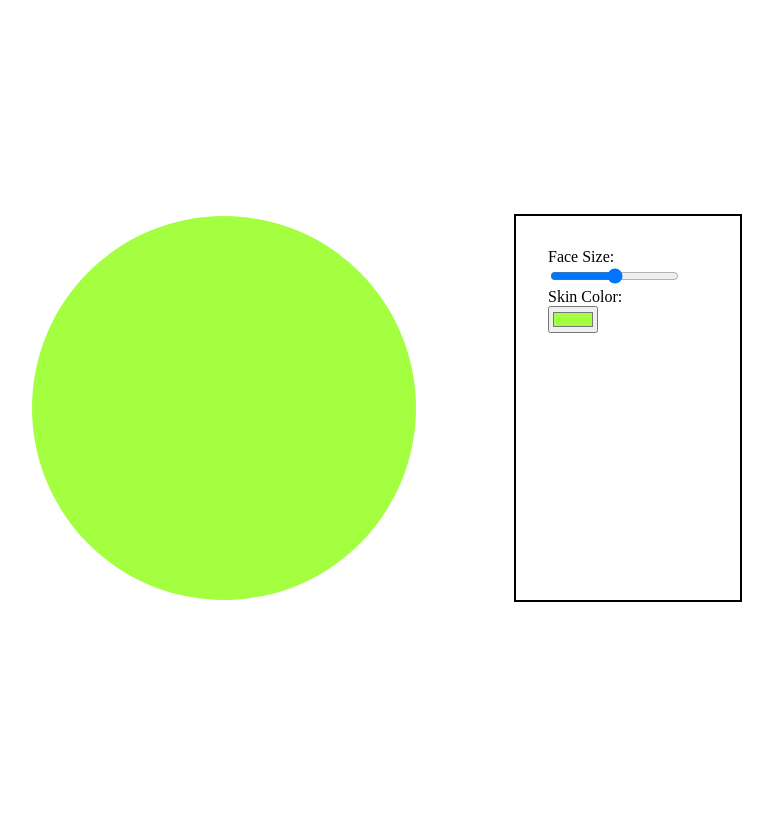
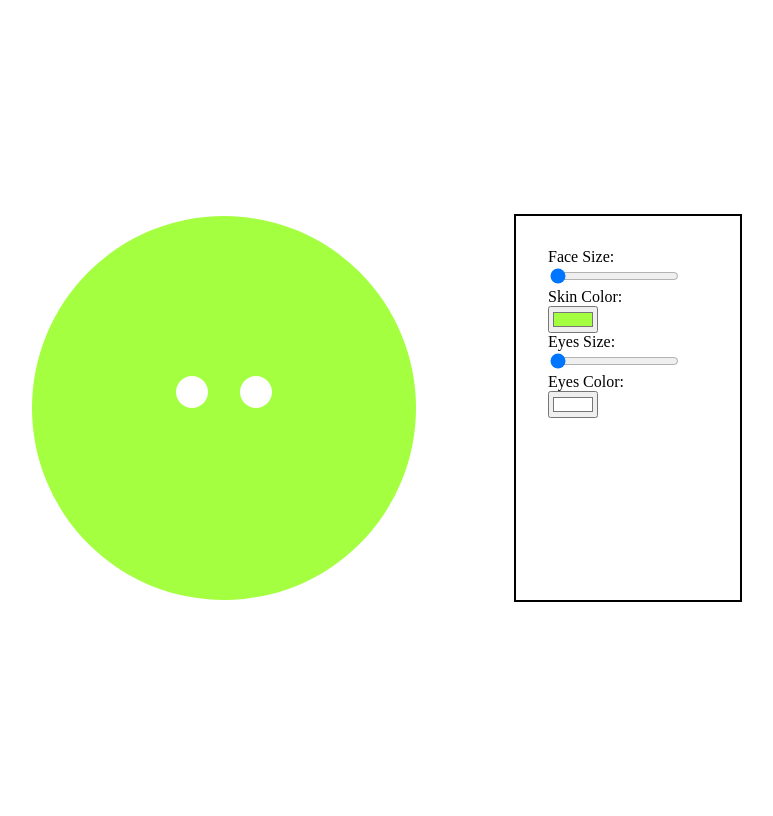
Before and after one commit to fenglish/make_a_face_app, a PHP site: page / in a window 1280 px wide. Shown: the whole page, without its empty margins (24-797 px from the left). Run offline with PHP 8.4, Linux system fonts and the light colour scheme.

Commit message:
add eyes controllers

```diff
--- a/index.html
+++ b/index.html
@@ -8,13 +8,20 @@
 <body>
 
   <div class="face">
-    <div class="outline"></div>
+    <div class="outline">
+      <div class="eyes"></div>
+    </div>
   </div>
   <div class="controls">
     <label for="face-size">Face Size:</label><br>
-    <input id="face-size" type="range" name="outline-size" min="15" max="25" value="20" data-sizing="rem">
+    <input id="face-size" type="range" name="outline-size" min="20" max="25" value="20" data-sizing="rem">
     <label for="skin-color">Skin Color:</label><br>
-    <input id="skin-color" type="color" name="outline-color" value="#a3ff3f">
+    <input id="skin-color" type="color" name="outline-color" value="#a3ff3f"><br>
+
+    <label for="eyes-size">Eyes Size:</label><br>
+    <input id="eyes-size" type="range" name="eyes" min="2" max="6" value="2" data-sizing="rem">
+    <label for="eyes-color">Eyes Color:</label><br>
+    <input id="skin-color" type="color" name="eyes-color" value="#ffffff"><br>
   </div>
 
   <script>
@@ -22,6 +29,11 @@
 
     function handleUpdate() {
       const suffix = this.dataset.sizing || '';
+      if( this.name === "eyes" ){
+        document.documentElement.style.setProperty(`--${this.name}`+'-margin-top', -this.value + suffix );
+        document.documentElement.style.setProperty(`--${this.name}`+'-margin-left', -this.value-(this.value/2) + suffix );
+        document.documentElement.style.setProperty(`--${this.name}`+'-distance', this.value*2 + suffix );
+      }
       document.documentElement.style.setProperty(`--${this.name}`, this.value + suffix );
       console.log(this.value)
     }
--- a/style.css
+++ b/style.css
@@ -1,6 +1,11 @@
 :root {
   --outline-size: 20rem;
   --outline-color: #a3ff3f;
+  --eyes: 2rem;
+  --eyes-distance: 4rem;
+  --eyes-margin-top: -2rem;
+  --eyes-margin-left: -3rem;
+  --eyes-color: #ffffff;
 }
 
 body {
@@ -32,6 +37,21 @@ body {
   margin: auto;
 }
 
+.eyes {
+  width: var(--eyes);
+  height: var(--eyes);
+  border: none;
+  border-radius: 50%;
+  background-color: var(--eyes-color);
+  box-shadow: var(--eyes-distance) 0px 0px 0px var(--eyes-color);
+  position: absolute;
+  top: 50%;
+  left:50%;
+  right: 50%;
+  bottom: 50%;
+  margin: var(--eyes-margin-top) 0 0 var(--eyes-margin-left);
+}
+
 .controls {
   width: 10rem;
   height: 20rem;
```
